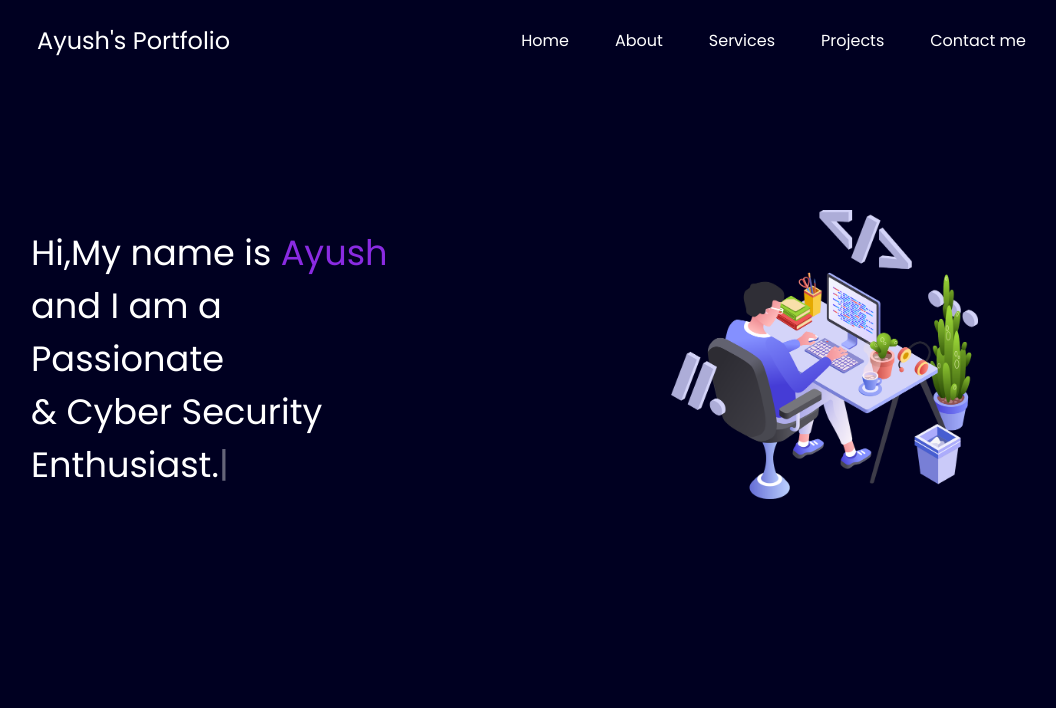
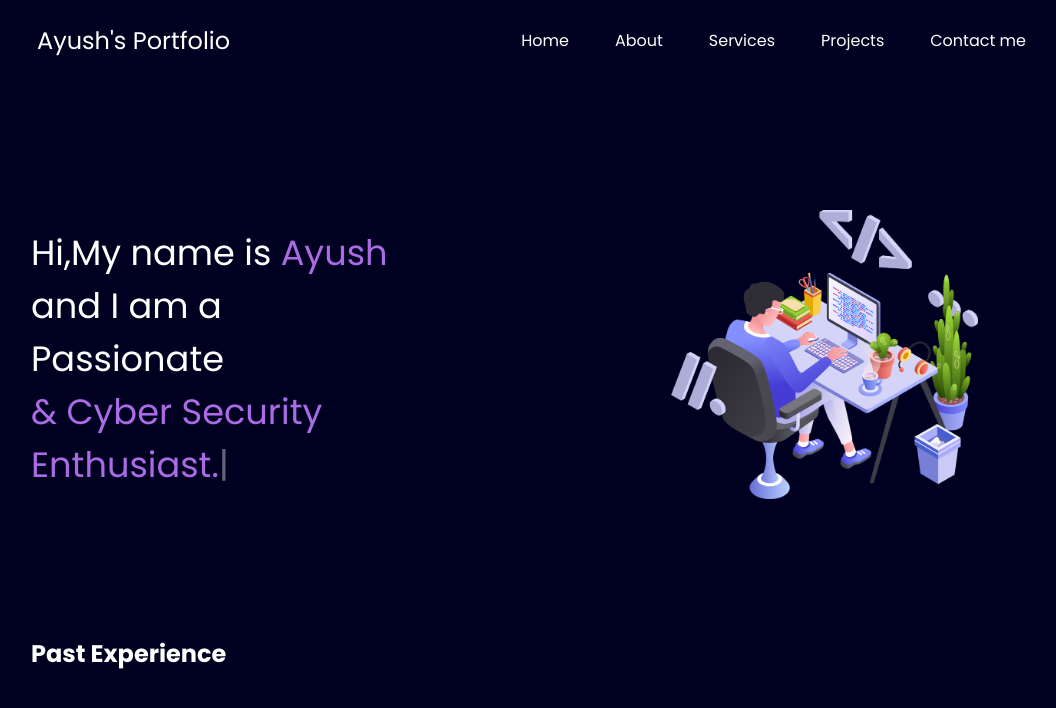
Before and after one commit to Ayushoopp/Portfolio-H, a plain HTML site: page index.html in a window 1280 px wide. Shown: the whole page, without its empty margins (97-1153 px from the left). Drawn offline with nearby package versions, Linux system fonts and the light colour scheme.

Commit message:
Added ANimation

```diff
--- a/index.html
+++ b/index.html
@@ -59,15 +59,23 @@
         margin: 50px 0;
       }
       .purple {
-        color: blueviolet;
+        color: rgb(170, 107, 229);
       }
       nav ul li a {
         text-decoration: none;
         color: white;
       }
       nav ul li a:hover {
-        color: rgb(169, 169, 235);
+        color: rgb(169, 169, 229);
         font-size: 0.8rem;
+      }
+      #element {
+        color: rgb(170, 107, 228);
+      }
+
+      .secondSection {
+        max-width: 80vw;
+        margin: auto;
       }
     </style>
   </head>
@@ -98,6 +106,9 @@
           <img src="bg.png" alt="background-image" />
         </div>
       </section>
+      <section class="secondSection">
+        <h1>Past Experience</h1>
+      </section>
     </main>
     <script src="https://unpkg.com/typed.js@2.0.16/dist/typed.umd.js"></script>
     <script>
```
